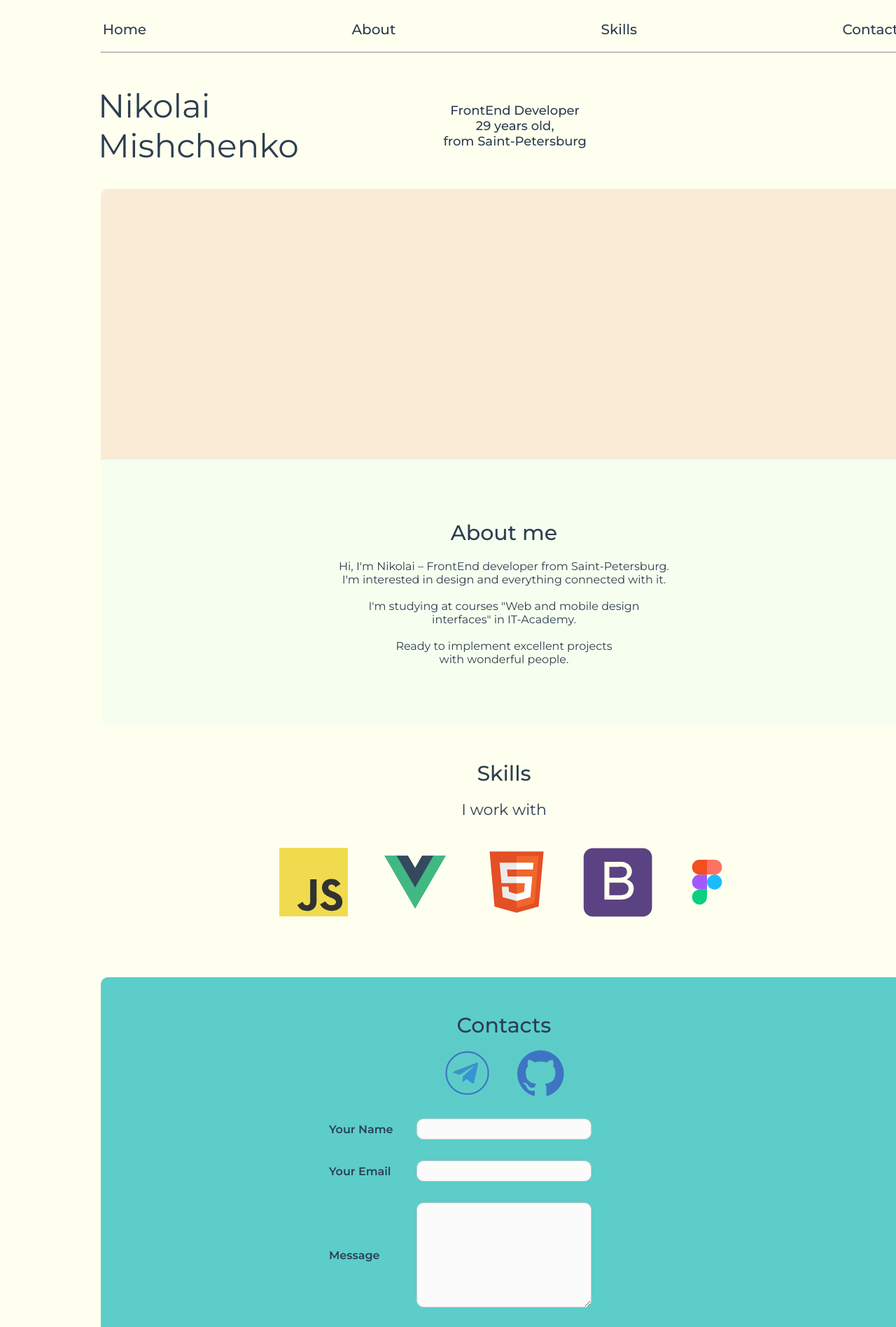
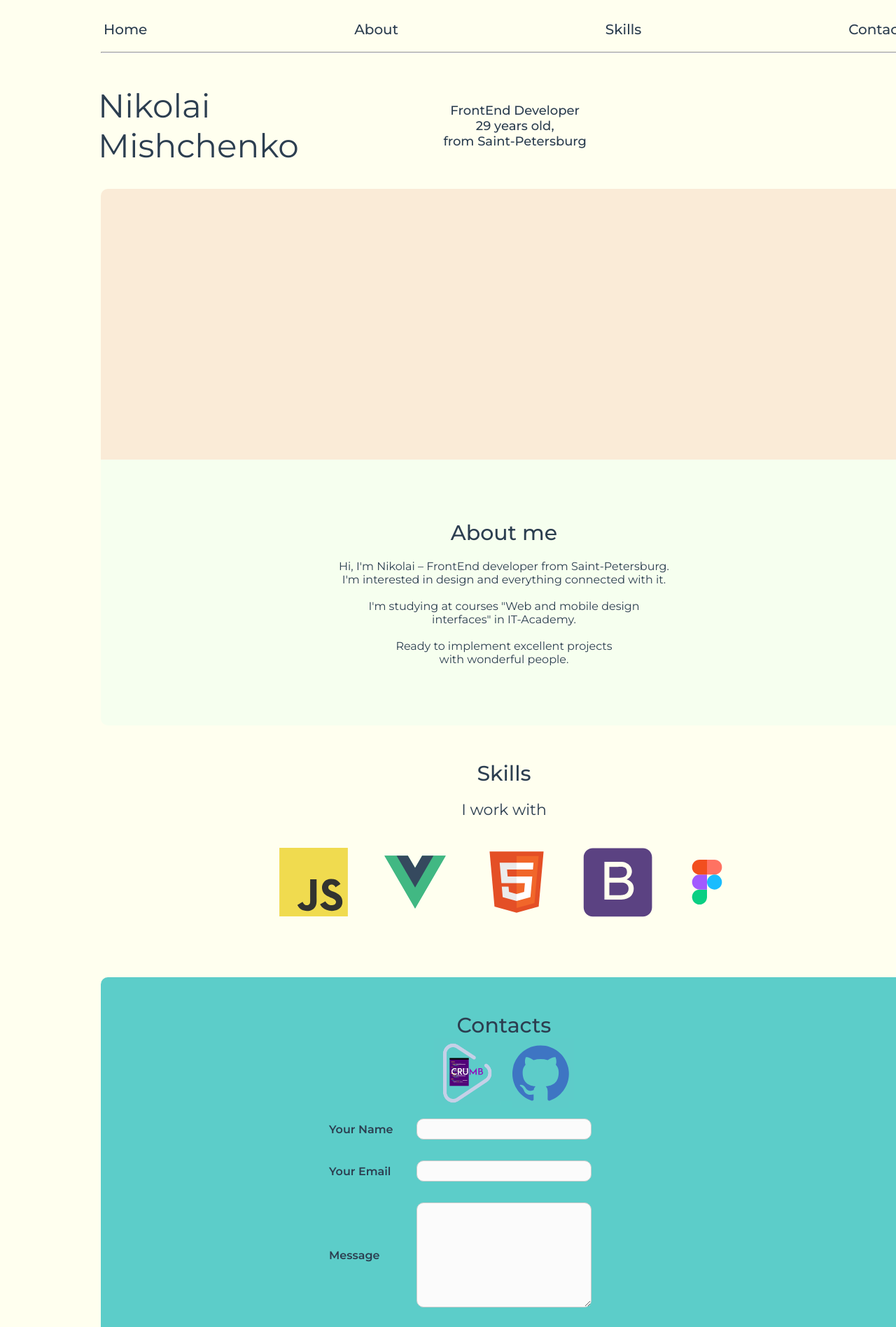
Before and after one commit to crumb789/portf, a Vue app: page / in a window 1280 px wide. Shown: the top 1897 px of the page at 70% size. Built offline with nearby package versions, Linux system fonts and the light colour scheme.

Commit message:
add loader fix, logo

```diff
--- a/src/App.vue
+++ b/src/App.vue
@@ -5,14 +5,14 @@
   </nav>
   <router-view/> -->
 
-  <section class="navigation">
+  <section class="navigation" id="home">
     <div class="container">
       <nav-bar>
       </nav-bar>
     </div>
   </section>
 
-  <section class="about">
+  <section class="about" id="about">
     <div class="container">
       <about-comp
         :lang='lang'
@@ -22,7 +22,7 @@
     </div>
   </section>
 
-  <section class="skills">
+  <section class="skills" id="skills">
     <div class="container">
       <skills-items></skills-items>
     </div>
--- a/src/Sec-Main.vue
+++ b/src/Sec-Main.vue
@@ -1,5 +1,5 @@
 <template>
-  <section class="contacts">
+  <section class="contacts" id="contact">
     <div class="container">
       <contacts-comp>
 
--- a/src/components/HelloWorld.vue
+++ /dev/null
@@ -1,60 +0,0 @@
-<template>
-  <div class="hello">
-    <h1>{{ msg }}</h1>
-    <p>
-      For a guide and recipes on how to configure / customize this project,<br>
-      check out the
-      <a href="https://cli.vuejs.org" target="_blank" rel="noopener">vue-cli documentation</a>.
-    </p>
-    <h3>Installed CLI Plugins</h3>
-    <ul>
-      <li><a href="https://github.com/vuejs/vue-cli/tree/dev/packages/%40vue/cli-plugin-babel" target="_blank" rel="noopener">babel</a></li>
-      <li><a href="https://github.com/vuejs/vue-cli/tree/dev/packages/%40vue/cli-plugin-router" target="_blank" rel="noopener">router</a></li>
-      <li><a href="https://github.com/vuejs/vue-cli/tree/dev/packages/%40vue/cli-plugin-vuex" target="_blank" rel="noopener">vuex</a></li>
-      <li><a href="https://github.com/vuejs/vue-cli/tree/dev/packages/%40vue/cli-plugin-eslint" target="_blank" rel="noopener">eslint</a></li>
-    </ul>
-    <h3>Essential Links</h3>
-    <ul>
-      <li><a href="https://vuejs.org" target="_blank" rel="noopener">Core Docs</a></li>
-      <li><a href="https://forum.vuejs.org" target="_blank" rel="noopener">Forum</a></li>
-      <li><a href="https://chat.vuejs.org" target="_blank" rel="noopener">Community Chat</a></li>
-      <li><a href="https://twitter.com/vuejs" target="_blank" rel="noopener">Twitter</a></li>
-      <li><a href="https://news.vuejs.org" target="_blank" rel="noopener">News</a></li>
-    </ul>
-    <h3>Ecosystem</h3>
-    <ul>
-      <li><a href="https://router.vuejs.org" target="_blank" rel="noopener">vue-router</a></li>
-      <li><a href="https://vuex.vuejs.org" target="_blank" rel="noopener">vuex</a></li>
-      <li><a href="https://github.com/vuejs/vue-devtools#vue-devtools" target="_blank" rel="noopener">vue-devtools</a></li>
-      <li><a href="https://vue-loader.vuejs.org" target="_blank" rel="noopener">vue-loader</a></li>
-      <li><a href="https://github.com/vuejs/awesome-vue" target="_blank" rel="noopener">awesome-vue</a></li>
-    </ul>
-  </div>
-</template>
-
-<script>
-export default {
-  name: 'HelloWorld',
-  props: {
-    msg: String
-  }
-}
-</script>
-
-<!-- Add "scoped" attribute to limit CSS to this component only -->
-<style scoped lang="scss">
-h3 {
-  margin: 40px 0 0;
-}
-ul {
-  list-style-type: none;
-  padding: 0;
-}
-li {
-  display: inline-block;
-  margin: 0 10px;
-}
-a {
-  color: #42b983;
-}
-</style>
--- a/src/components/contact/ContactIcons.vue
+++ b/src/components/contact/ContactIcons.vue
@@ -1,10 +1,7 @@
 <template>
     <div class="icons-wrapper">
         <a  :href="linkTelegram" class="icons-item" title="contact by telegram">
-            <svg fill="none" height="1080" viewBox="0 0 1080 1080" width="1080" xmlns="http://www.w3.org/2000/svg">
-            <path d="M729.796 386.21L662.016 705.86C656.902 728.42 643.567 734.032 624.616 723.408L521.342 647.304L471.512 695.231C465.998 700.745 461.384 705.359 450.756 705.359L458.176 600.178L649.583 427.219C657.907 419.799 647.779 415.688 636.649 423.108L400.021 572.103L298.151 540.22C275.992 533.3 275.593 518.06 302.763 507.433L701.219 353.924C719.667 347.007 735.81 358.035 729.796 386.21Z" fill="url(#paint0_linear)"/>
-            <rect height="760" rx="380" stroke="url(#paint1_linear)" stroke-width="27" width="760" x="157.5" y="159.5"/><defs><linearGradient gradientUnits="userSpaceOnUse" id="paint0_linear" x1="468.5" x2="710.864" y1="286.5" y2="883.047"><stop stop-color="#3d75c3" stop-opacity="0.7"/><stop offset="1" stop-color="#21A0E1"/></linearGradient><linearGradient gradientUnits="userSpaceOnUse" id="paint1_linear" x1="346" x2="700.902" y1="191" y2="900.799"><stop stop-color="#3d75c3"/><stop offset="1" stop-color="#3d75c3"/></linearGradient></defs>
-            </svg>
+            <img :src="logo" alt="logo-crumb">
         </a>
         <a :href="linkGithub" class="icons-item" title="github">
             <svg  enable-background="new 0 0 128 128" id="github" version="1.1" viewBox="0 0 128 128" xml:space="preserve" xmlns="http://www.w3.org/2000/svg" xmlns:xlink="http://www.w3.org/1999/xlink"><g id="_x31__stroke"><g id="Github_1_"><rect clip-rule="evenodd" fill="none" fill-rule="evenodd" height="128" width="128"/><path clip-rule="evenodd" d="M63.996,1.333C28.656,1.333,0,30.099,0,65.591    c0,28.384,18.336,52.467,43.772,60.965c3.2,0.59,4.368-1.394,4.368-3.096c0-1.526-0.056-5.566-0.088-10.927    c-17.804,3.883-21.56-8.614-21.56-8.614c-2.908-7.421-7.104-9.397-7.104-9.397c-5.812-3.988,0.44-3.907,0.44-3.907    c6.42,0.454,9.8,6.622,9.8,6.622c5.712,9.819,14.98,6.984,18.628,5.337c0.58-4.152,2.236-6.984,4.064-8.59    c-14.212-1.622-29.152-7.132-29.152-31.753c0-7.016,2.492-12.75,6.588-17.244c-0.66-1.626-2.856-8.156,0.624-17.003    c0,0,5.376-1.727,17.6,6.586c5.108-1.426,10.58-2.136,16.024-2.165c5.436,0.028,10.912,0.739,16.024,2.165    c12.216-8.313,17.58-6.586,17.58-6.586c3.492,8.847,1.296,15.377,0.636,17.003c4.104,4.494,6.58,10.228,6.58,17.244    c0,24.681-14.964,30.115-29.22,31.705c2.296,1.984,4.344,5.903,4.344,11.899c0,8.59-0.08,15.517-0.08,17.626    c0,1.719,1.152,3.719,4.4,3.088C109.68,118.034,128,93.967,128,65.591C128,30.099,99.344,1.333,63.996,1.333" fill="#3E75C3" fill-rule="evenodd" id="Github"/></g></g></svg>
@@ -15,11 +12,15 @@
 
 
 <script>
+import logo from '@/assets/icons/crumb-logo.png'
+
 export default {
+    name:'contact-icons',
     data() {
         return{
             linkTelegram: 'https://t.me/crumb789',
             linkGithub: 'https://github.com/crumb789',
+            logo,
         }
     },
 }
@@ -44,10 +45,16 @@ export default {
             height: 100px;
             background-color: #5dccc9;
         }
+        img{
+            width: 100%;
+            height: 100%;
+            background-color: #5dccc9;
+            margin-top: 5px;
+        }
     }
 }
 
 #github{
-    width: 70%;
+    width: 85%;
 }
 </style>
--- a/src/components/contact/FormContact.vue
+++ b/src/components/contact/FormContact.vue
@@ -65,7 +65,36 @@ export default {
     methods:{
         submitBtn(){
             this.sendEmail()
+        },
 
+        async sendEmail() {
+            // формируем данные для письма, в шаблоне отображение по имени ключа
+            var template = {
+                name: this.userName,
+                mail: this.userMail,
+                message: this.userMessage,
+            };
+
+
+            // отправка на сервер
+            this.loaderShow = true
+            await  emailjs.send(this.serv, this.templ, template, this.key)
+            .then((result) => {
+                    console.log('Mail Send!', result.text);
+                    this.showMessage = true
+                    this.deleteString()
+                    this.loaderShow = false
+                    setTimeout(() => this.showMessage = false, 3000)
+                }, (error) => {
+                    console.log('Sending error...try later', error.text);
+                    this.showMessageFalse = true
+                    this.loaderShow = false
+                    setTimeout(() => this.showMessage = false,
+                    3000)
+                })
+
+        },
+        deleteString(){
             let deletString = () =>{
                 this.userMessage = this.userMessage.substring(0, this.userMessage.length - 1);
 
@@ -77,32 +106,6 @@ export default {
             let deletStringInterval = setInterval( deletString , 10)
 
         },
-        async sendEmail() {
-            // формируем данные для письма, в шаблоне отображение по имени ключа
-            var template = {
-                name: this.userName,
-                mail: this.userMail,
-                message: this.userMessage,
-                // true: true
-            };
-            console.log(template)
-
-            // отправка на сервер
-            this.loaderShow = true
-            await  emailjs.send(this.serv, this.templ, template, this.key)
-            .then((result) => {
-                    console.log('Mail Send!', result.text);
-                    this.showMessage = true
-                    this.loaderShow = false
-                    setTimeout(() => this.showMessage = false, 3000)
-                }, (error) => {
-                    console.log('Sending error...try later', error.text);
-                    this.showMessageFalse = true
-                    this.loaderShow = false
-                    setTimeout(() => this.showMessage = false,
-                    3000)
-                })
-            }
     }
 }
 </script>
--- a/src/components/nav/NavBar.vue
+++ b/src/components/nav/NavBar.vue
@@ -3,10 +3,10 @@
     <div :class="{visibleMenu: menu}" class="menu">
         <nav :class="{navActive: menu}">
             <ul>
-                <li class="nav_item">Home</li> <hr>
-                <li class="nav_item">About</li> <hr>
-                <li class="nav_item">Skills</li> <hr>
-                <li class="nav_item">Contacts</li> <hr>
+                <li @click="menu = false" class="nav_item"><a href="#home">Home</a></li> <hr>
+                <li @click="menu = false" class="nav_item"><a href="#about">About</a></li> <hr>
+                <li @click="menu = false" class="nav_item"><a href="#skills">Skills</a></li> <hr>
+                <li @click="menu = false" class="nav_item"><a href="#contact">Contact</a></li> <hr>
             </ul>
             <hr class="divider">
         </nav>
@@ -151,6 +151,10 @@ nav{
 
 .nav{
     &_item{
+        a{
+            text-decoration: none;
+            // font-family: 'Adamcg Pro', sans-serif;
+        }
         position: relative;
         list-style-type: none;
         font-weight: 500;
```
Also changed, not shown: src/assets/icons/crumb-logo.png (added), src/assets/icons/logo-crumb.svg (added), 8 other files (tests, documents, lock files or other folders).
